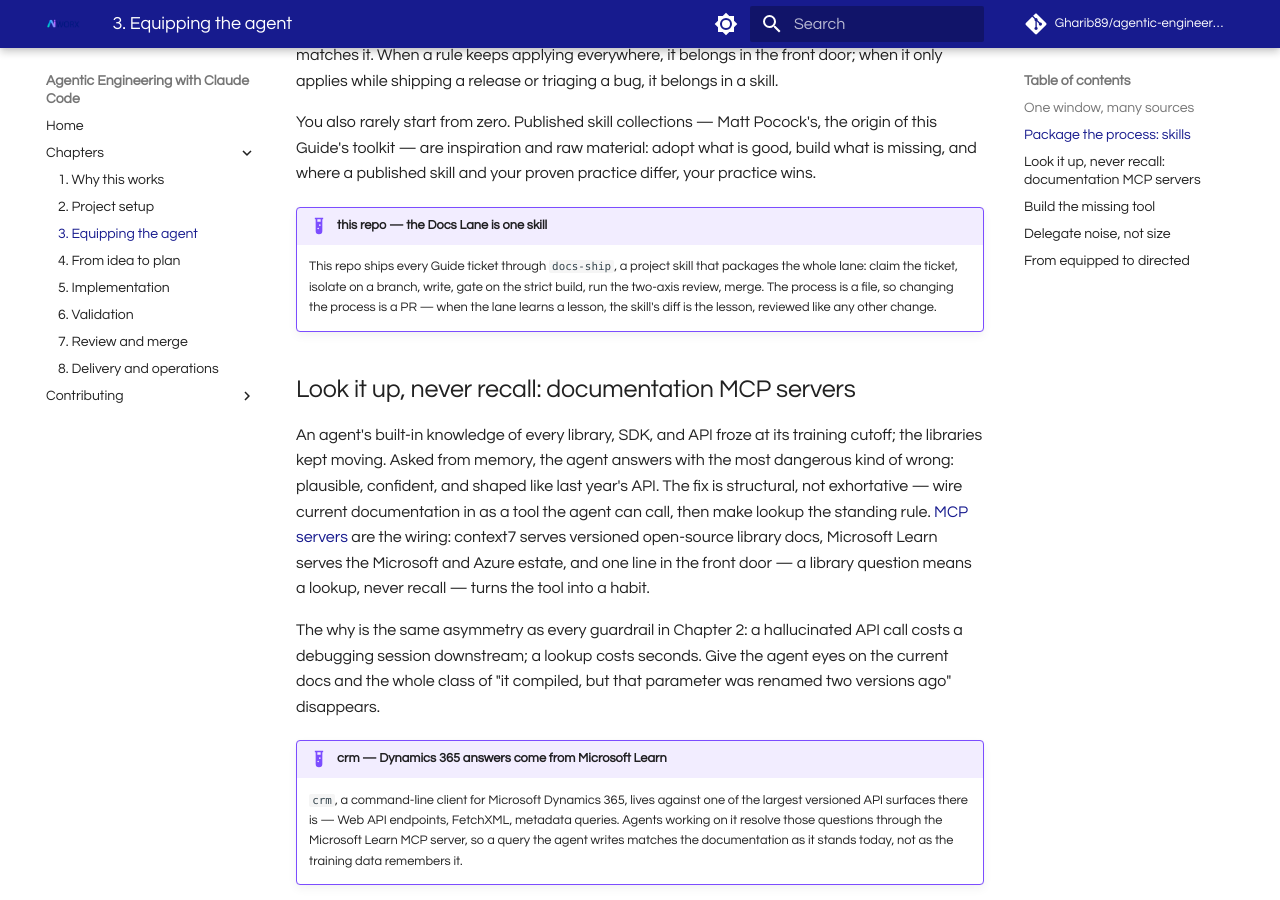
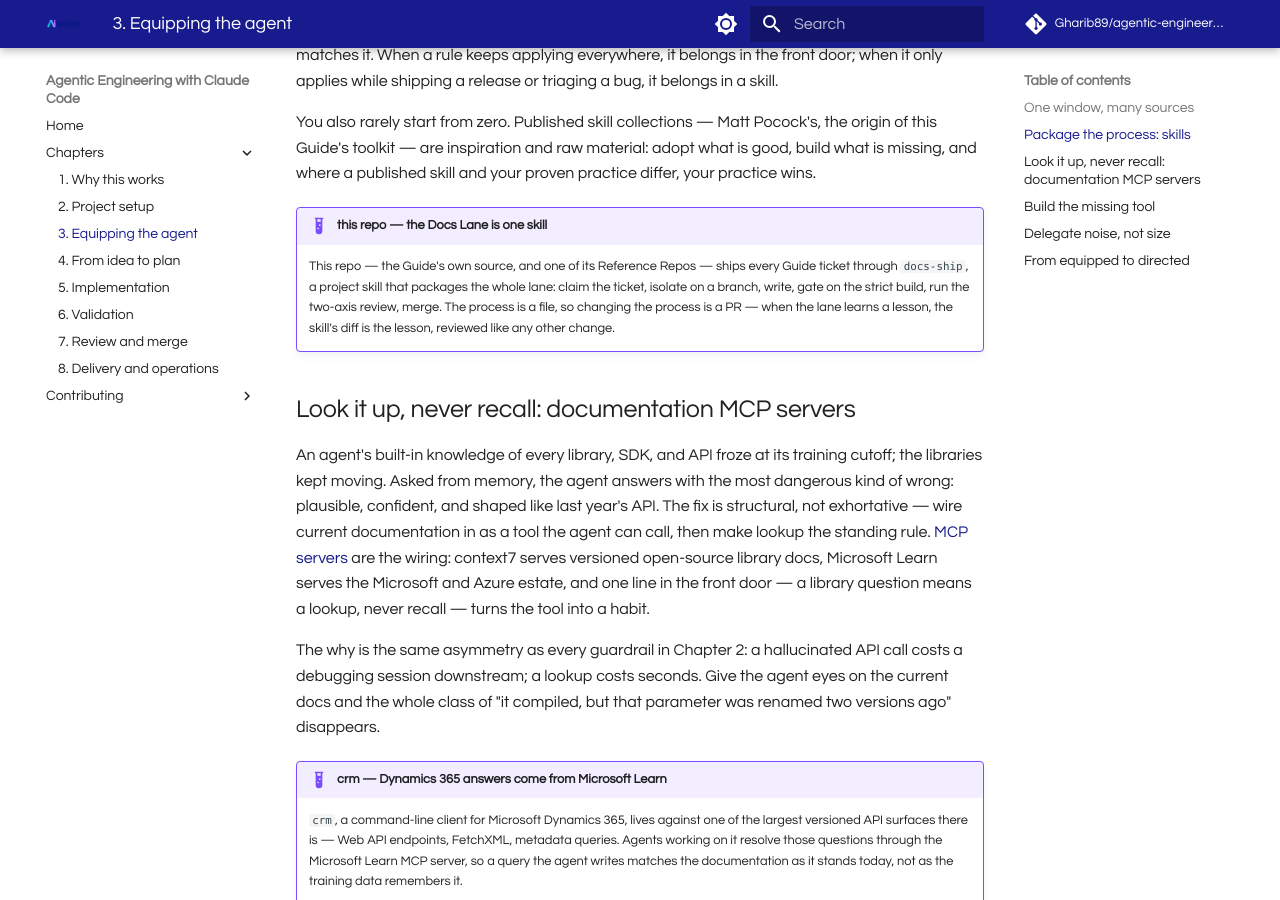
Before and after one commit to Gharib89/agentic-engineering-with-claude, an MkDocs documentation site: the page built from docs/chapters/03-equipping-the-agent.md, in a window 1280 px wide and 900 px high, scrolled down 1708 px. Built offline with MkDocs 1.6.1 and Material for MkDocs 9.7.7, drawn with Linux system fonts in a browser that asks for light colours; comment, search, counter and statistics services are not loaded.

Commit message:
docs: introduce this repo on first Example Box appearance (#8 review)
Co-Authored-By: Claude Fable 5 <noreply@anthropic.com>
Claude-Session: https://claude.ai/code/session_01811iFXezXkNYTeKgJAJn5K

```diff
--- a/docs/chapters/03-equipping-the-agent.md
+++ b/docs/chapters/03-equipping-the-agent.md
@@ -19,7 +19,8 @@ A skill differs from the front door by load time, not by content type. `CLAUDE.m
 You also rarely start from zero. Published skill collections — Matt Pocock's, the origin of this Guide's toolkit — are inspiration and raw material: adopt what is good, build what is missing, and where a published skill and your proven practice differ, your practice wins.
 
 !!! example "this repo — the Docs Lane is one skill"
-    This repo ships every Guide ticket through `docs-ship`, a project skill
+    This repo — the Guide's own source, and one of its Reference Repos —
+    ships every Guide ticket through `docs-ship`, a project skill
     that packages the whole lane: claim the ticket, isolate on a branch,
     write, gate on the strict build, run the two-axis review, merge. The
     process is a file, so changing the process is a PR — when the lane
```
